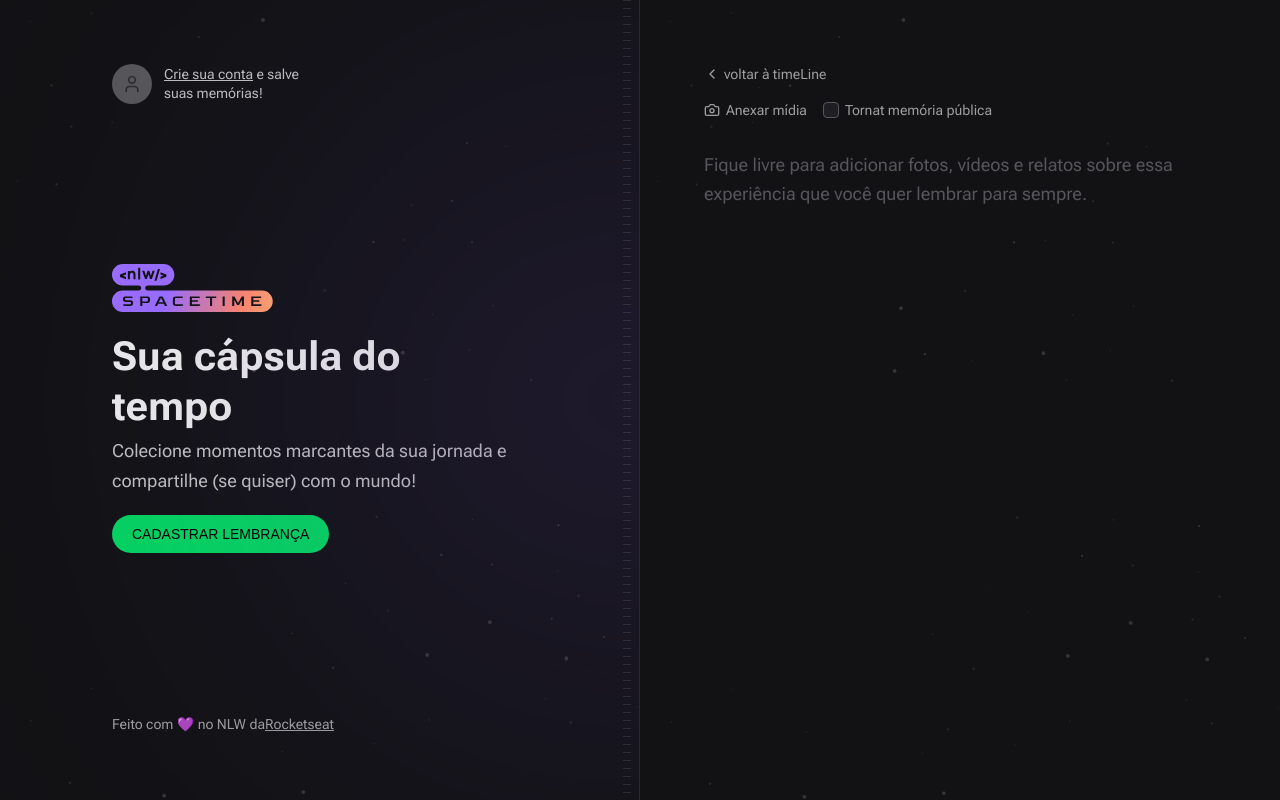
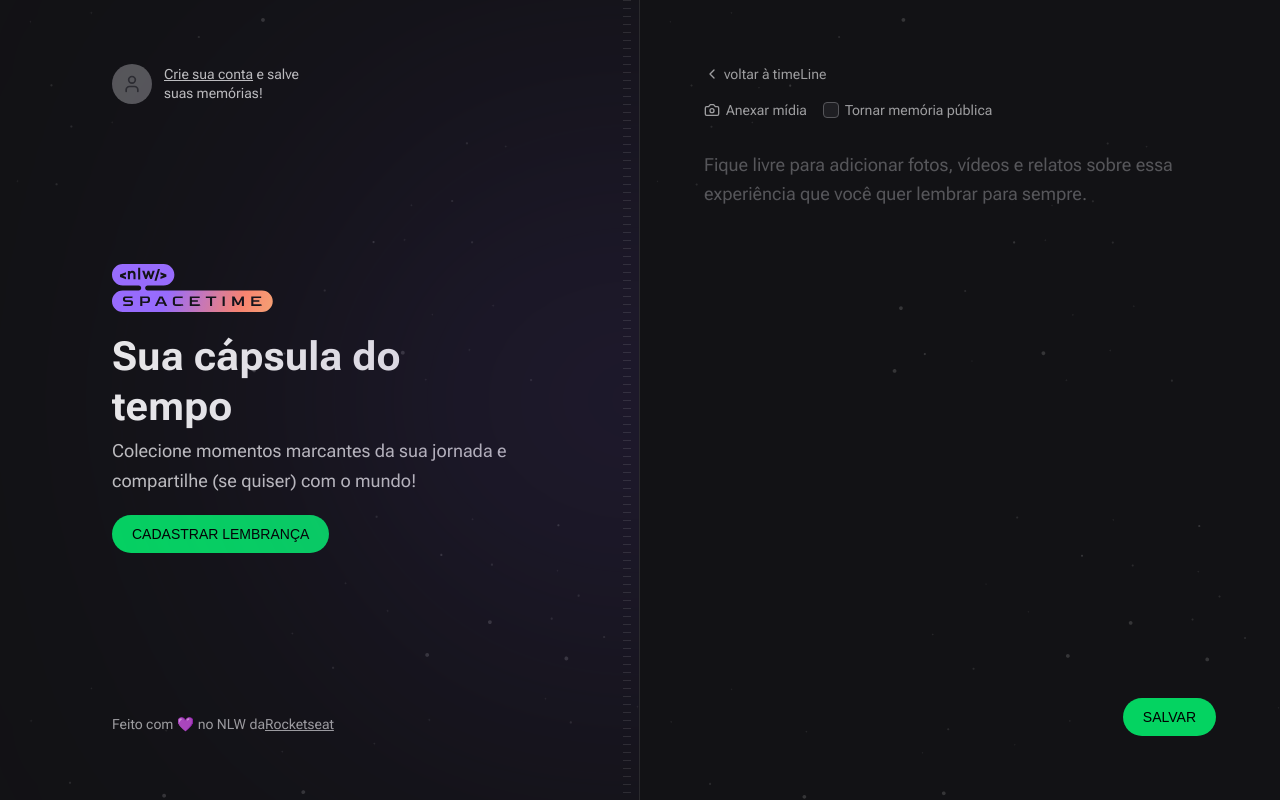
Before and after one commit to emersondp07/web-spacetime, a Next.js app: page /memories/new in a window 1280 px wide. Built offline with nearby package versions, Linux system fonts and the light colour scheme; no server answers; a web font is replaced by a local one.

Commit message:
create integration with router upload and create memory

```diff
--- a/package.json
+++ b/package.json
@@ -10,6 +10,7 @@
   },
   "dependencies": {
     "axios": "1.6.3",
+    "js-cookie": "3.0.5",
     "jwt-decode": "4.0.0",
     "lucide-react": "0.302.0",
     "next": "14.0.4",
@@ -18,6 +19,7 @@
   },
   "devDependencies": {
     "@tailwindcss/forms": "0.5.7",
+    "@types/js-cookie": "3.0.6",
     "@types/node": "^20",
     "@types/react": "^18",
     "@types/react-dom": "^18",
--- a/src/app/api/auth/callback/route.ts
+++ b/src/app/api/auth/callback/route.ts
@@ -13,7 +13,7 @@ export async function GET(request: NextRequest) {
 
   const { token } = registerResponse.data
 
-  const redirectURL = redirectTo ?? new URL('/', request.url)
+  const redirectURL = redirectTo ?? new URL('/memories/new', request.url)
 
   const cookieExpiresInSeconds = 60 * 60 * 24 * 30
 
--- a/src/app/memories/new/page.tsx
+++ b/src/app/memories/new/page.tsx
@@ -1,5 +1,6 @@
-import { Camera, ChevronLeft } from "lucide-react";
+import { ChevronLeft } from "lucide-react";
 import Link from "next/link";
+import { NewMemoryForm } from "../../../components/NewMemoryForm";
 
 export default function NewMemory() {
   return (
@@ -9,24 +10,7 @@ export default function NewMemory() {
         voltar à timeLine
       </Link>
 
-      <form className="flex flex-1 flex-col gap--2">
-        <div className="flex items-center gap-4">
-          <label htmlFor="midia" className="flex cursor-pointer items-center gap-1.5 text-sm text-gray-200 hover:text-gray-100">
-            <Camera className="h-4 w-4" />
-            Anexar mídia
-          </label>
-
-          <label htmlFor="isPublic" className="flex items-center gap-1.5 text-sm text-gray-200 hover:text-gray-100">
-            <input type="checkbox" name="isPublic" id="isPublic" value="true" className="h-4 w-4 rounded border-gray-400 bg-gray-700 text-purple-500"/>
-            Tornat memória pública
-          </label>
-        </div>
-        <input type="file" id="midia" className="invisible w-0" />
-
-        <textarea name="content" spellCheck={false} className="w-full flex-1 resize-none rounded border-0 bg-transparent p-0 text-lg leading-relaxed text-gray-100 placeholder:text-gray-400 focus:ring-0"
-        placeholder="Fique livre para adicionar fotos, vídeos e relatos sobre essa experiência que você quer lembrar para sempre."
-        />
-      </form>
+      <NewMemoryForm />
     </div>
   )
 }
--- /dev/null
+++ b/src/components/MediaPicker.tsx
@@ -0,0 +1,32 @@
+'use client'
+
+import { ChangeEvent, useState } from "react"
+
+export function MediaPicker () {
+  const [preview, setPreview] = useState<string | null>('')
+
+  function onFileSelect(event: ChangeEvent<HTMLInputElement>) {
+    const {files} = event.target
+
+    if (!files) {
+      return
+    }
+
+    const previewURL = URL.createObjectURL(files[0])
+
+    setPreview(previewURL)
+  }
+
+  return (
+    <>
+      <input onChange={onFileSelect} name="coverURL"  type="file" id="media" accept="image/*" className="invisible w-0" />
+
+      {preview &&
+       // eslint-disable-next-line @next/next/no-img-element
+       <img src={preview} alt="" className="w-full aspect-video rounded-lg object-cover" />
+       }
+    </>
+
+    //tag video control=off
+  )
+}
--- /dev/null
+++ b/src/components/NewMemoryForm.tsx
@@ -0,0 +1,68 @@
+'use client'
+import Cookie from 'js-cookie';
+import { Camera } from "lucide-react";
+import { useRouter } from 'next/navigation';
+import { FormEvent } from "react";
+import { api } from "../lib/api";
+import { MediaPicker } from "./MediaPicker";
+
+export function NewMemoryForm () {
+  const router = useRouter()
+
+  async function handleCreateMemory(event: FormEvent<HTMLFormElement>) {
+    event.preventDefault()
+
+    const formData = new FormData(event.currentTarget)
+
+    const fileToUpload = formData.get('coverURL')
+
+    let coverUrl = ''
+
+    if (fileToUpload) {
+      const uploadFormData = new FormData()
+      uploadFormData.set('file', fileToUpload)
+
+      const uploadResponse = await api.post('/upload', uploadFormData)
+
+      coverUrl = uploadResponse.data.fileUrl
+    }
+
+    const token = Cookie.get('token')
+
+    await api.post('/memories', {
+      coverUrl,
+      content: formData.get('content'),
+      isPublic: formData.get('isPublic')
+    }, {
+      headers: {
+        Authorization: `Bearer ${token}`
+      }
+    })
+
+    router.push('/')
+  }
+
+  return (
+    <form onSubmit={handleCreateMemory} className="flex flex-1 flex-col gap--2">
+      <div className="flex items-center gap-4">
+        <label htmlFor="media" className="flex cursor-pointer items-center gap-1.5 text-sm text-gray-200 hover:text-gray-100">
+          <Camera className="h-4 w-4" />
+          Anexar mídia
+        </label>
+
+        <label htmlFor="isPublic" className="flex items-center gap-1.5 text-sm text-gray-200 hover:text-gray-100">
+          <input type="checkbox" name="isPublic" id="isPublic" value="true" className="h-4 w-4 rounded border-gray-400 bg-gray-700 text-purple-500"/>
+          Tornar memória pública
+        </label>
+      </div>
+
+      <MediaPicker />
+
+      <textarea name="content" spellCheck={false} className="w-full flex-1 resize-none rounded border-0 bg-transparent p-0 text-lg leading-relaxed text-gray-100 placeholder:text-gray-400 focus:ring-0"
+      placeholder="Fique livre para adicionar fotos, vídeos e relatos sobre essa experiência que você quer lembrar para sempre."
+      />
+
+      <button type="submit"  className="inline-block self-end rounded-full bg-green-500 px-5 py-3 font-alt text-sm uppercase leading-none text-black hover:bg-green-600">Salvar</button>
+    </form>
+  )
+}
```
Also changed, not shown: 1 other file (tests, documents, lock files or other folders).
